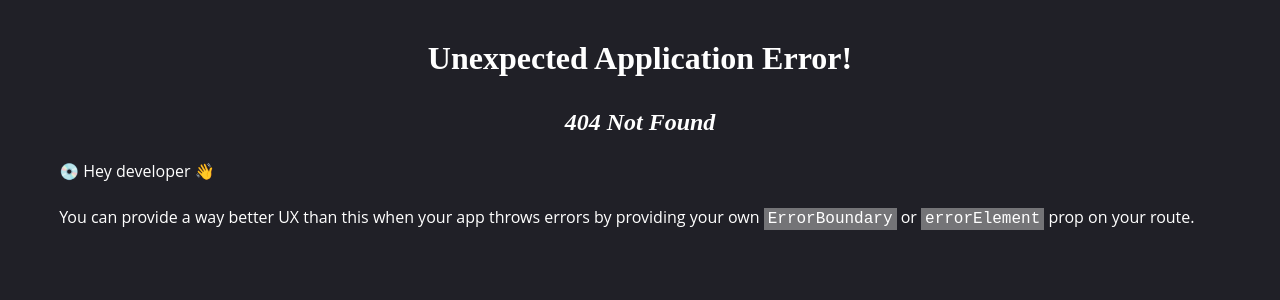
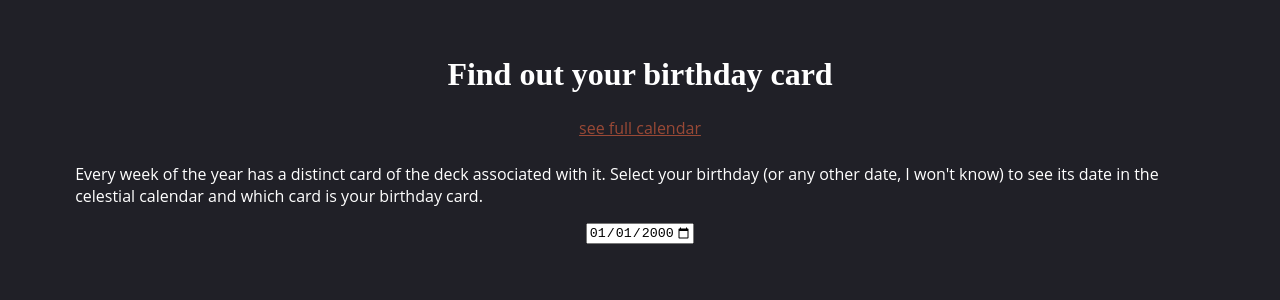
Before and after one commit to cstuartroe/celestial-cards, a React app: page /calendar/birthday in a window 1280 px wide. Before the commit this address had no page. Shown: the top 300 px of the page. Built offline with nearby package versions, Linux system fonts and the light colour scheme; the HTML template or start-up script is replaced by a standard one.

Commit message:
Birthday card page

```diff
--- a/src/App.tsx
+++ b/src/App.tsx
@@ -10,6 +10,7 @@ import Poker from "./games/Poker";
 import Tensor from "./games/Tensor";
 import NewCalendar from "./calendar";
 import NewCalendarExplanation from "./calendar/explanation";
+import NewCalendarBirthdayViewer from "./calendar/birthday";
 
 type PageState = {
     expandGames: () => void,
@@ -77,6 +78,10 @@ class App extends Component {
                     path: "/calendar/explanation",
                     element: <NewCalendarExplanation/>,
                 },
+                {
+                    path: "/calendar/birthday",
+                    element: <NewCalendarBirthdayViewer/>,
+                },
             ])}/>
         );
     }
--- /dev/null
+++ b/src/calendar/birthday.tsx
@@ -0,0 +1,71 @@
+import React, {Component} from "react";
+import {Link} from "react-router-dom";
+
+
+import {gregorianDateToNewDate, dayToString, dayToCard} from "./utils";
+
+
+type State = {
+    date: string,
+    updated: boolean,
+}
+
+export default class NewCalendarBirthdayViewer extends Component<{}, State> {
+    constructor(props: {}) {
+        super(props);
+        this.state = {
+            date: "2000-01-01",
+            updated: false,
+        };
+    }
+
+    dateDisplay() {
+        const date = new Date(this.state.date + "T00:00:00");
+        const newDate = gregorianDateToNewDate(date);
+        const dateString = `${dayToString(newDate.day)} ${newDate.year}`;
+
+        return (
+            <>
+                <p style={{textAlign: 'center'}}>
+                    {dateString}
+                </p>
+                {dayToCard(newDate.day)}
+            </>
+        );
+    }
+
+    render() {
+        return (
+            <div className={'calendar-style'}>
+                <div className='container-fluid explanation'>
+                    <div className='row'>
+                        <div className='col-0 col-sm-1 col-md-2 col-lg-3'/>
+                        <div className='col-12 col-sm-10 col-md-8 col-lg-6'>
+                            <h2 className='heading'>Find out your birthday card</h2>
+                            <p style={{textAlign: 'center'}}>
+                                <Link to={'/calendar'}>see full calendar</Link>
+                            </p>
+
+                            <p>
+                                Every week of the year has a distinct card of the deck associated with it.
+                                Select your birthday (or any other date, I won't know)
+                                to see its date in the celestial calendar and
+                                which card is your birthday card.
+                            </p>
+
+                            <input type="date" id="start" name="trip-start" value={this.state.date} min="1951-01-01"
+                                   max="2050-12-31"
+                                   style={{marginTop: "2vh"}}
+                                   onChange={e => this.setState({
+                                       date: e.target.value,
+                                       updated: true,
+                                   })} />
+
+                            {this.state.updated && this.dateDisplay()}
+                        </div>
+                    </div>
+                </div>
+            </div>
+        );
+    }
+}
--- a/src/calendar/explanation.tsx
+++ b/src/calendar/explanation.tsx
@@ -57,12 +57,12 @@ export default class NewCalendarExplanation extends Component<{}, {}> {
                 Years begin around the March equinox, on March 20, 21, or 22 of the
                 Gregorian calendar. Year 1 in this calendar would have begun in March of
                 3346 BCE, a fairly random year I picked because it's around the advent of
-                written history. Here are the New Years' Days for the next 10 years:
+                written history. Here are the New Years' Days for the current and next five years:
               </p>
 
               {this.dateTable(
                 addDays(new Date(), -365),
-                365*11 + 3,
+                365*6 + 3,
                 (d) => d.day.season !== -1
               )}
 
--- a/src/calendar/index.tsx
+++ b/src/calendar/index.tsx
@@ -2,14 +2,15 @@ import React, { Component } from "react";
 import { Link } from "react-router-dom";
 import { FontAwesomeIcon } from '@fortawesome/react-fontawesome'
 import { faCloud, faSun, faLeaf, faSnowflake, faGlassCheers, faFrog } from "@fortawesome/free-solid-svg-icons";
+import {SEASONS} from "../Card";
 import {
   range,
   Day,
   NewDate,
   WEEKEND_DAYS,
-  SEASONS,
   HOLIDAYS,
   MONTHS,
+  CELESTIAL_BODIES,
   gregorianDateToNewDate,
   dayToString,
   dayEq,
@@ -17,7 +18,6 @@ import {
 
 const MONTH_SYMBOLS = ['♈︎', '♉︎', '♊︎', '♋︎', '♌︎', '♍︎', '♎︎', '♏︎', '♐︎', '♑︎', '♒︎', '♓︎'];
 const SEASON_ICONS = [faCloud, faSun, faLeaf, faSnowflake];
-const CELESTIAL_BODIES = ["moon", "sun", "star"];
 
 function CelestialImage(body: number, count: number) {
   return (
@@ -208,11 +208,14 @@ export default class NewCalendar extends Component<{}, NewDate> {
               <p style={{textAlign: 'center'}}>
                 <Link to={'/calendar/explanation'}>explanation</Link>
               </p>
+              <p style={{textAlign: 'center'}}>
+                <Link to={'/calendar/birthday'}>birthday card</Link>
+              </p>
             </div>
 
             {this.specialDay(-1)}
             {[0, 1].map(s => (
-              <Season key={s} currentDay={this.state.day} index={s}/>
+                <Season key={s} currentDay={this.state.day} index={s}/>
             ))}
             {this.specialDay(-2)}
             {[2, 3].map(s => (
--- a/src/calendar/utils.tsx
+++ b/src/calendar/utils.tsx
@@ -1,10 +1,12 @@
+import Card, {SEASONS, Count} from "../Card";
+
 export const range = (n: number) => Array.from(Array(n).keys());
 
 export const WEEKDAYS = ['Skyday','Marsday','Mercuryday','Jupiterday','Venusday','Saturnday'];
 export const HOLIDAYS = ['First Equinox','First Solstice','Second Equinox','Second Solstice',];
-export const SEASONS = ["Spring", "Summer", "Autumn", "Winter"];
 export const MONTHS = ["Aries", "Taurus", "Gemini", "Cancer", "Leo", "Virgo",
   "Libra", "Scorpio", "Sagittarius", "Capricorn", "Aquarius", "Pisces"];
+export const CELESTIAL_BODIES = ["moon", "sun", "star"] as const;
 
 export const WEEKEND_DAYS = [0, 5];
 
@@ -23,7 +25,6 @@ function gregorianDateToUTC(date: Date) {
 export const FIRST_NEW_YEARS_DAY = new Date('1950-03-22T00:00:00+0000');
 const FIRST_YEAR = 5296; // 22 Mar 1916 thru 21 March 1917
 
-console.log(FIRST_NEW_YEARS_DAY);
 
 export type Day = {
   season: number, // -1 for NYD, 0 for spring, so on (-2 for leap day)
@@ -88,8 +89,6 @@ export type NewDate = {
 export function gregorianDateToNewDate(date: Date): NewDate {
   let nyd = FIRST_NEW_YEARS_DAY, year = FIRST_YEAR;
   date = gregorianDateToUTC(date);
-  console.log(date);
-  console.log(nyd);
 
   while (true) {
     let next_nyd = addDays(nyd, 365);
@@ -122,3 +121,16 @@ export function dayToString(day: Day) {
       + MONTHS[day.season*3 + day.month];
   }
 }
+
+export function dayToCard(day: Day) {
+  if (day.season === -1) {
+    return <Card season={"spring"} count={1} shape={"moon"}/>;
+  } else if (day.season === -2) {
+    return <Card season={"autumn"} count={1} shape={"moon"}/>;
+  } else if (day.month === -1) {
+    return <Card season={SEASONS[day.season].toLowerCase() as any} count={1} shape={"moon"}/>;
+  } else {
+    const count = Math.floor(day.date/6) + 1 as Count
+    return <Card season={SEASONS[day.season]} count={count} shape={CELESTIAL_BODIES[day.month]}/>;
+  }
+}
```
